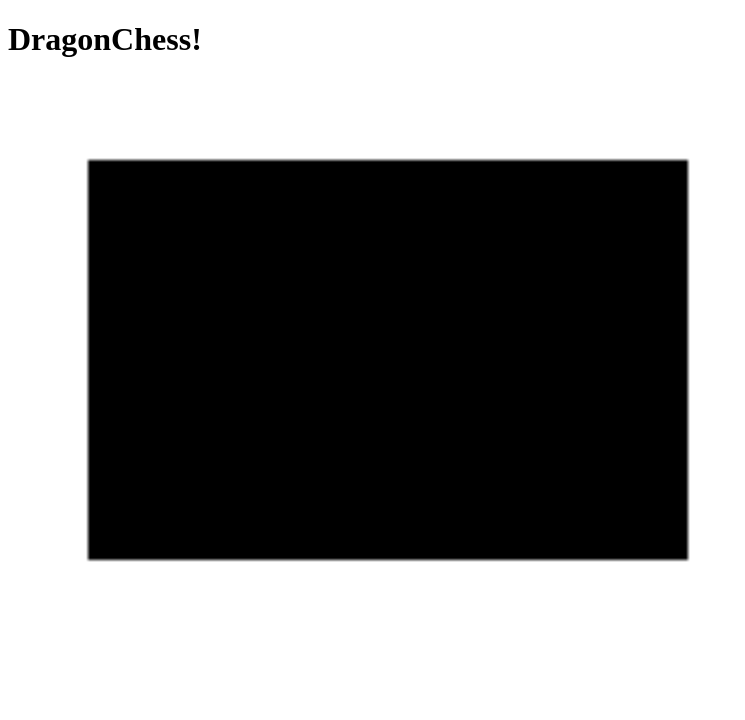
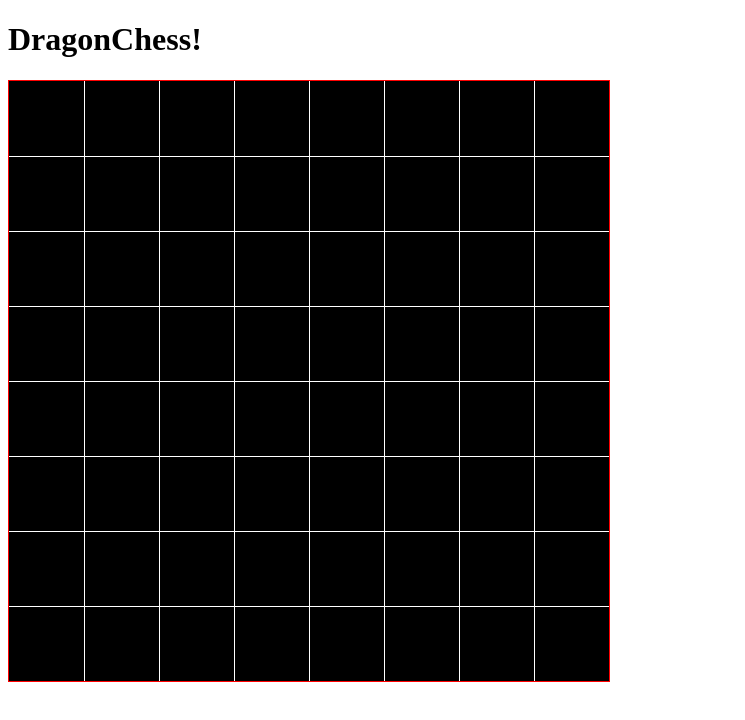
Before and after one commit to clansdown/DragonChess, a Svelte app in the folder ui/: page / in a window 1280 px wide. Shown: the top 720 px of the page, without its empty margins (0-745 px from the left). Built offline with nearby package versions, Linux system fonts and the light colour scheme.

Commit message:
drawing cell lines (v0.1)

```diff
--- a/ui/src/App.svelte
+++ b/ui/src/App.svelte
@@ -9,9 +9,22 @@ function drawBoard() {
   let canvas = document.getElementById("board");
   let ctx = canvas.getContext("2d");
   ctx.beginPath();
-  ctx.rect(20, 20, 150, 100);
+  ctx.rect(0, 0, 600, 600);
   ctx.fill();
 
+  ctx.fillStyle = "#fff";
+  ctx.beginPath();
+  for(let i = 1;i <= 8; i++){
+    ctx.rect(0, 75*i, 600, 1);
+  }
+  ctx.fill();
+
+  ctx.fillStyle = "#fff";
+  ctx.beginPath();
+  for(let i = 1;i <= 8; i++){
+    ctx.rect(75*i, 0, 1, 600);
+  }
+  ctx.fill();
 }
 
 </script>
@@ -19,7 +32,7 @@ function drawBoard() {
 <main>
   <h1>DragonChess!</h1>
 
-  <canvas id="board" style="widht: 600px; height: 600px;"></canvas>
+  <canvas id="board" width="600" height="600" style="width: 600px; height: 600px;"></canvas>
 
 
 
@@ -28,4 +41,10 @@ function drawBoard() {
 
 <style>
 
+canvas#board {
+  border: 1px solid #f00;
+
+
+}
+
 </style>
```
